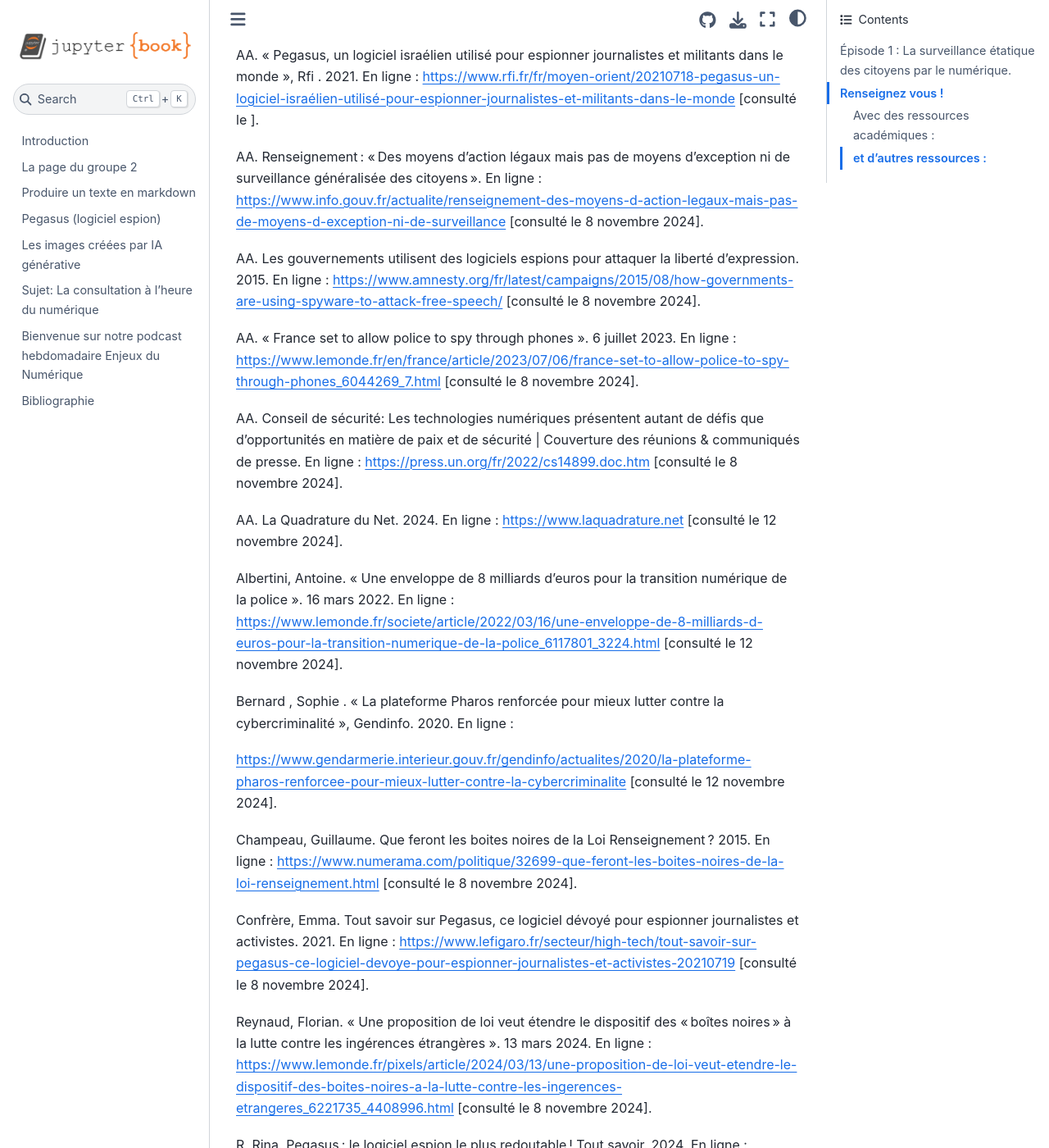
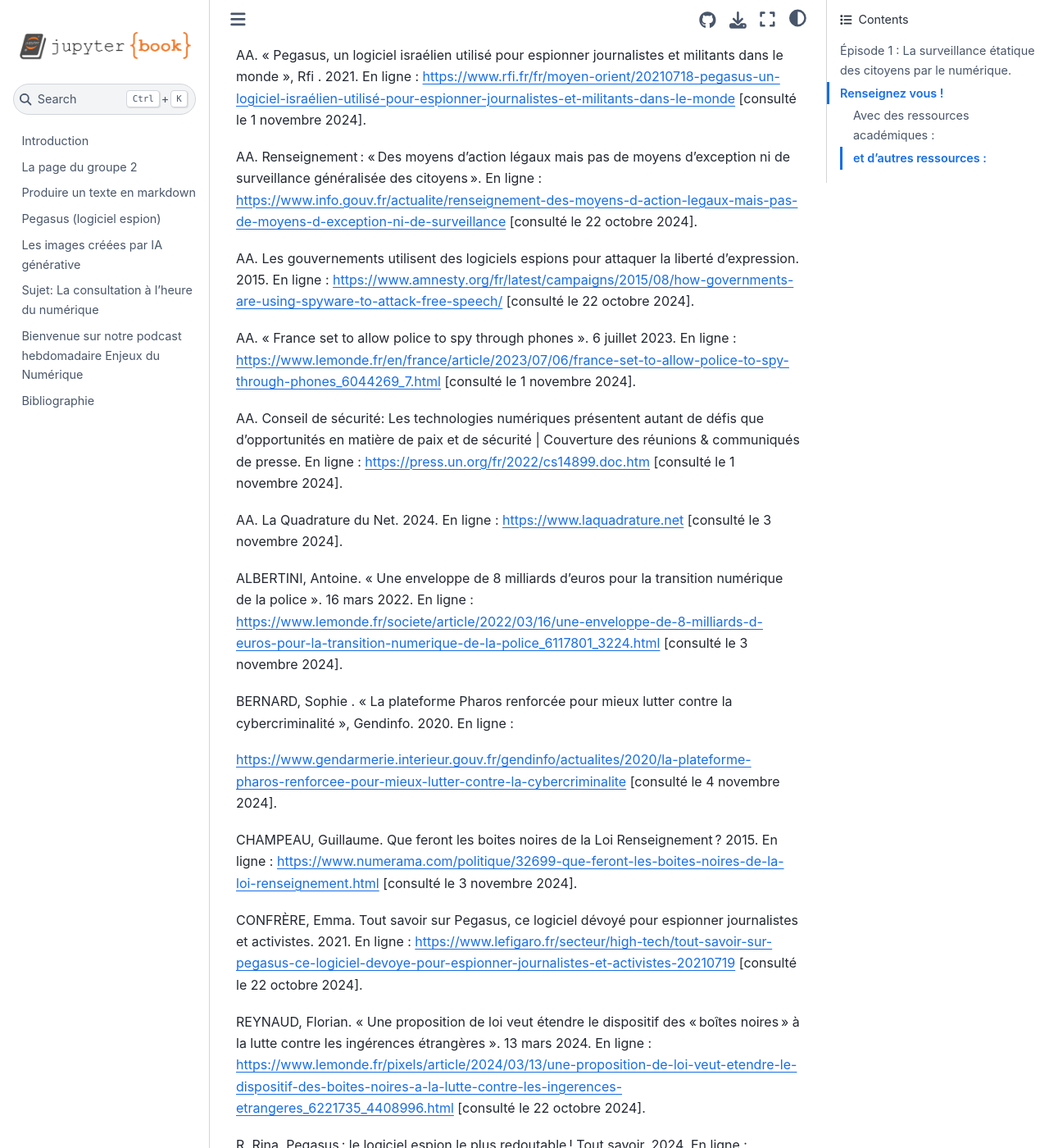
Before and after one commit to luneauaymeric/digital_culture_collective_page, a Jupyter Book: the page built from surveillance_num.md, in a window 1280 px wide and 1400 px high, scrolled down 2156 px. Shown: the whole window at 82% size. Built offline with Jupyter Book 1.0.4 settings and Sphinx 7.4.7 and the Sphinx Book theme 1.1.4, drawn with Linux system fonts in a browser that asks for light colours; some of the changed text lies outside the part shown.

Commit message:
surveillance_num.md updated from https://stackedit.io/

```diff
--- a/surveillance_num.md
+++ b/surveillance_num.md
@@ -45,53 +45,56 @@ YOUNAS, Muhammad Ahsan. « “Digital Jihad” and its Significance to Counterte
 
 ### et d'autres ressources :
 
-AA. « Pegasus, un logiciel israélien utilisé pour espionner journalistes et militants dans le monde », Rfi . 2021. En ligne : [https://www.rfi.fr/fr/moyen-orient/20210718-pegasus-un-logiciel-israélien-utilisé-pour-espionner-journalistes-et-militants-dans-le-monde](https://www.rfi.fr/fr/moyen-orient/20210718-pegasus-un-logiciel-isra%C3%A9lien-utilis%C3%A9-pour-espionner-journalistes-et-militants-dans-le-monde) [consulté le ].
+
+AA. « Pegasus, un logiciel israélien utilisé pour espionner journalistes et militants dans le monde », Rfi . 2021. En ligne : [https://www.rfi.fr/fr/moyen-orient/20210718-pegasus-un-logiciel-israélien-utilisé-pour-espionner-journalistes-et-militants-dans-le-monde](https://www.rfi.fr/fr/moyen-orient/20210718-pegasus-un-logiciel-isra%C3%A9lien-utilis%C3%A9-pour-espionner-journalistes-et-militants-dans-le-monde) [consulté le 1 novembre 2024].
 
 
 
-AA. Renseignement : « Des moyens d’action légaux mais pas de moyens d’exception ni de surveillance généralisée des citoyens ». En ligne : [https://www.info.gouv.fr/actualite/renseignement-des-moyens-d-action-legaux-mais-pas-de-moyens-d-exception-ni-de-surveillance](https://www.info.gouv.fr/actualite/renseignement-des-moyens-d-action-legaux-mais-pas-de-moyens-d-exception-ni-de-surveillance) [consulté le 8 novembre 2024].
+AA. Renseignement : « Des moyens d’action légaux mais pas de moyens d’exception ni de surveillance généralisée des citoyens ». En ligne : [https://www.info.gouv.fr/actualite/renseignement-des-moyens-d-action-legaux-mais-pas-de-moyens-d-exception-ni-de-surveillance](https://www.info.gouv.fr/actualite/renseignement-des-moyens-d-action-legaux-mais-pas-de-moyens-d-exception-ni-de-surveillance) [consulté le 22 octobre 2024].
 
 
 
-AA. Les gouvernements utilisent des logiciels espions pour attaquer la liberté d’expression. 2015. En ligne : [https://www.amnesty.org/fr/latest/campaigns/2015/08/how-governments-are-using-spyware-to-attack-free-speech/](https://www.amnesty.org/fr/latest/campaigns/2015/08/how-governments-are-using-spyware-to-attack-free-speech/) [consulté le 8 novembre 2024].
+AA. Les gouvernements utilisent des logiciels espions pour attaquer la liberté d’expression. 2015. En ligne : [https://www.amnesty.org/fr/latest/campaigns/2015/08/how-governments-are-using-spyware-to-attack-free-speech/](https://www.amnesty.org/fr/latest/campaigns/2015/08/how-governments-are-using-spyware-to-attack-free-speech/) [consulté le 22 octobre 2024].
 
 
 
-AA. « France set to allow police to spy through phones ». 6 juillet 2023. En ligne : [https://www.lemonde.fr/en/france/article/2023/07/06/france-set-to-allow-police-to-spy-through-phones_6044269_7.html](https://www.lemonde.fr/en/france/article/2023/07/06/france-set-to-allow-police-to-spy-through-phones_6044269_7.html) [consulté le 8 novembre 2024].
+AA. « France set to allow police to spy through phones ». 6 juillet 2023. En ligne : [https://www.lemonde.fr/en/france/article/2023/07/06/france-set-to-allow-police-to-spy-through-phones_6044269_7.html](https://www.lemonde.fr/en/france/article/2023/07/06/france-set-to-allow-police-to-spy-through-phones_6044269_7.html) [consulté le 1 novembre 2024].
 
 
 
-AA. Conseil de sécurité: Les technologies numériques présentent autant de défis que d’opportunités en matière de paix et de sécurité | Couverture des réunions & communiqués de presse. En ligne : [https://press.un.org/fr/2022/cs14899.doc.htm](https://press.un.org/fr/2022/cs14899.doc.htm) [consulté le 8 novembre 2024].
+AA. Conseil de sécurité: Les technologies numériques présentent autant de défis que d’opportunités en matière de paix et de sécurité | Couverture des réunions & communiqués de presse. En ligne : [https://press.un.org/fr/2022/cs14899.doc.htm](https://press.un.org/fr/2022/cs14899.doc.htm) [consulté le 1 novembre 2024].
 
 
 
-AA. La Quadrature du Net. 2024. En ligne : [https://www.laquadrature.net](https://www.laquadrature.net) [consulté le 12 novembre 2024].
+AA. La Quadrature du Net. 2024. En ligne : [https://www.laquadrature.net](https://www.laquadrature.net) [consulté le 3 novembre 2024].
 
 
 
-Albertini, Antoine. « Une enveloppe de 8 milliards d’euros pour la transition numérique de la police ». 16 mars 2022. En ligne : [https://www.lemonde.fr/societe/article/2022/03/16/une-enveloppe-de-8-milliards-d-euros-pour-la-transition-numerique-de-la-police_6117801_3224.html](https://www.lemonde.fr/societe/article/2022/03/16/une-enveloppe-de-8-milliards-d-euros-pour-la-transition-numerique-de-la-police_6117801_3224.html) [consulté le 12 novembre 2024].
+ALBERTINI, Antoine. « Une enveloppe de 8 milliards d’euros pour la transition numérique de la police ». 16 mars 2022. En ligne : [https://www.lemonde.fr/societe/article/2022/03/16/une-enveloppe-de-8-milliards-d-euros-pour-la-transition-numerique-de-la-police_6117801_3224.html](https://www.lemonde.fr/societe/article/2022/03/16/une-enveloppe-de-8-milliards-d-euros-pour-la-transition-numerique-de-la-police_6117801_3224.html) [consulté le 3 novembre 2024].
 
 
 
-Bernard , Sophie . « La plateforme Pharos renforcée pour mieux lutter contre la cybercriminalité », Gendinfo. 2020. En ligne :
+BERNARD, Sophie . « La plateforme Pharos renforcée pour mieux lutter contre la cybercriminalité », Gendinfo. 2020. En ligne :
 
-[https://www.gendarmerie.interieur.gouv.fr/gendinfo/actualites/2020/la-plateforme-pharos-renforcee-pour-mieux-lutter-contre-la-cybercriminalite](https://www.gendarmerie.interieur.gouv.fr/gendinfo/actualites/2020/la-plateforme-pharos-renforcee-pour-mieux-lutter-contre-la-cybercriminalite) [consulté le 12 novembre 2024].
+[https://www.gendarmerie.interieur.gouv.fr/gendinfo/actualites/2020/la-plateforme-pharos-renforcee-pour-mieux-lutter-contre-la-cybercriminalite](https://www.gendarmerie.interieur.gouv.fr/gendinfo/actualites/2020/la-plateforme-pharos-renforcee-pour-mieux-lutter-contre-la-cybercriminalite) [consulté le 4 novembre 2024].
 
 
 
-Champeau, Guillaume. Que feront les boites noires de la Loi Renseignement ? 2015. En ligne : [https://www.numerama.com/politique/32699-que-feront-les-boites-noires-de-la-loi-renseignement.html](https://www.numerama.com/politique/32699-que-feront-les-boites-noires-de-la-loi-renseignement.html) [consulté le 8 novembre 2024].
+CHAMPEAU, Guillaume. Que feront les boites noires de la Loi Renseignement ? 2015. En ligne : [https://www.numerama.com/politique/32699-que-feront-les-boites-noires-de-la-loi-renseignement.html](https://www.numerama.com/politique/32699-que-feront-les-boites-noires-de-la-loi-renseignement.html) [consulté le 3 novembre 2024].
 
 
 
-Confrère, Emma. Tout savoir sur Pegasus, ce logiciel dévoyé pour espionner journalistes et activistes. 2021. En ligne : [https://www.lefigaro.fr/secteur/high-tech/tout-savoir-sur-pegasus-ce-logiciel-devoye-pour-espionner-journalistes-et-activistes-20210719](https://www.lefigaro.fr/secteur/high-tech/tout-savoir-sur-pegasus-ce-logiciel-devoye-pour-espionner-journalistes-et-activistes-20210719) [consulté le 8 novembre 2024].
+CONFRÈRE, Emma. Tout savoir sur Pegasus, ce logiciel dévoyé pour espionner journalistes et activistes. 2021. En ligne : [https://www.lefigaro.fr/secteur/high-tech/tout-savoir-sur-pegasus-ce-logiciel-devoye-pour-espionner-journalistes-et-activistes-20210719](https://www.lefigaro.fr/secteur/high-tech/tout-savoir-sur-pegasus-ce-logiciel-devoye-pour-espionner-journalistes-et-activistes-20210719) [consulté le 22 octobre 2024].
 
 
 
-Reynaud, Florian. « Une proposition de loi veut étendre le dispositif des « boîtes noires » à la lutte contre les ingérences étrangères ». 13 mars 2024. En ligne : [https://www.lemonde.fr/pixels/article/2024/03/13/une-proposition-de-loi-veut-etendre-le-dispositif-des-boites-noires-a-la-lutte-contre-les-ingerences-etrangeres_6221735_4408996.html](https://www.lemonde.fr/pixels/article/2024/03/13/une-proposition-de-loi-veut-etendre-le-dispositif-des-boites-noires-a-la-lutte-contre-les-ingerences-etrangeres_6221735_4408996.html) [consulté le 8 novembre 2024].
+REYNAUD, Florian. « Une proposition de loi veut étendre le dispositif des « boîtes noires » à la lutte contre les ingérences étrangères ». 13 mars 2024. En ligne : [https://www.lemonde.fr/pixels/article/2024/03/13/une-proposition-de-loi-veut-etendre-le-dispositif-des-boites-noires-a-la-lutte-contre-les-ingerences-etrangeres_6221735_4408996.html](https://www.lemonde.fr/pixels/article/2024/03/13/une-proposition-de-loi-veut-etendre-le-dispositif-des-boites-noires-a-la-lutte-contre-les-ingerences-etrangeres_6221735_4408996.html) [consulté le 22 octobre 2024].
 
 
-R, Rina. Pegasus : le logiciel espion le plus redoutable ! Tout savoir. 2024. En ligne : [https://www.lebigdata.fr/logiciel-espion-pegasus-tout-savoir](https://www.lebigdata.fr/logiciel-espion-pegasus-tout-savoir) [consulté le 12 novembre 2024].
+
+R, Rina. Pegasus : le logiciel espion le plus redoutable ! Tout savoir. 2024. En ligne : [https://www.lebigdata.fr/logiciel-espion-pegasus-tout-savoir](https://www.lebigdata.fr/logiciel-espion-pegasus-tout-savoir) [consulté le 1 novembre 2024].
 <!--stackedit_data:
-eyJoaXN0b3J5IjpbLTEzNDI2NjA4NTQsLTYwMTM0NjcxLC0xNT
-U1NTY1NzA1LDg1MDY2NTAzMywxNDA2Njc1MDg5XX0=
+eyJoaXN0b3J5IjpbMTQ3Mjg2NzI5MSwtMTM0MjY2MDg1NCwtNj
+AxMzQ2NzEsLTE1NTU1NjU3MDUsODUwNjY1MDMzLDE0MDY2NzUw
+ODldfQ==
 -->
```
